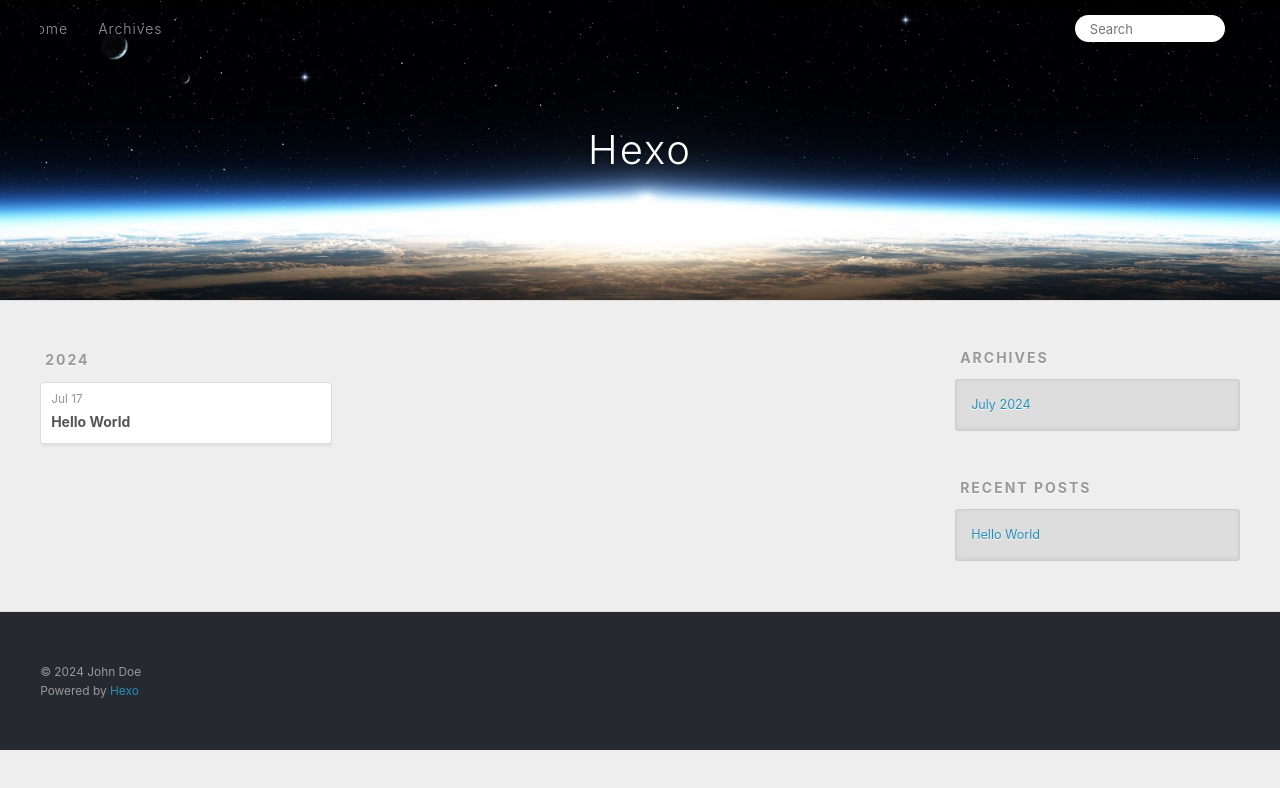
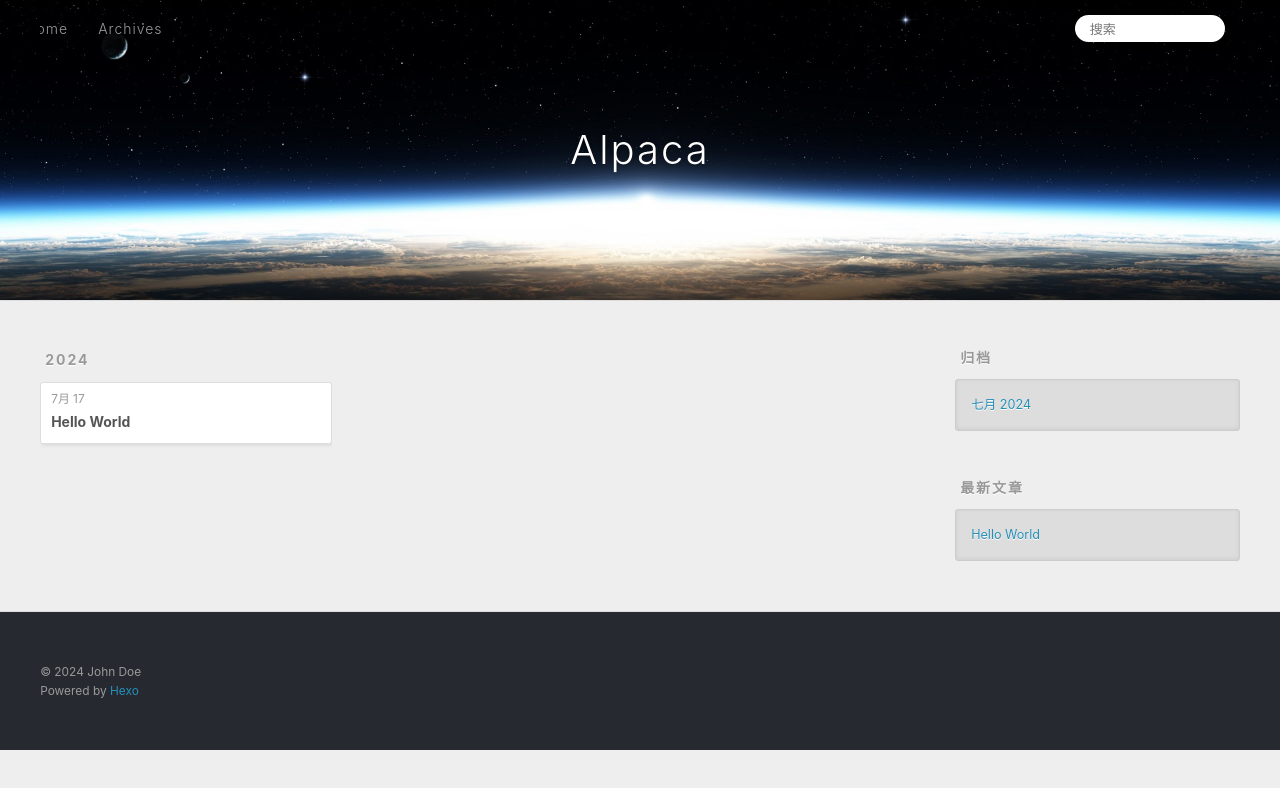
Before and after one commit to like-kk/Alpaca.Blog, a plain HTML site: page archives/index.html in a window 1280 px wide. Both pictures are taken after a click on the link 1232 px from the left and 27 px from the top of the page. Drawn offline with Linux system fonts and the light colour scheme.

Commit message:
Site updated: 2024-07-20 12:21:58

```diff
--- a/archives/index.html
+++ b/archives/index.html
@@ -4,17 +4,17 @@
   <meta charset="utf-8">
 
 
-  <title>Archives | Hexo</title>
+  <title>归档 | Alpaca</title>
   <meta name="viewport" content="width=device-width, initial-scale=1, shrink-to-fit=no">
   <meta property="og:type" content="website">
-<meta property="og:title" content="Hexo">
+<meta property="og:title" content="Alpaca">
 <meta property="og:url" content="http://example.com/archives/index.html">
-<meta property="og:site_name" content="Hexo">
-<meta property="og:locale" content="en_US">
+<meta property="og:site_name" content="Alpaca">
+<meta property="og:locale" content="zh_CN">
 <meta property="article:author" content="John Doe">
 <meta name="twitter:card" content="summary">
 
-    <link rel="alternate" href="/atom.xml" title="Hexo" type="application/atom+xml">
+    <link rel="alternate" href="/atom.xml" title="Alpaca" type="application/atom+xml">
 
 
     <link rel="shortcut icon" href="/favicon.png">
@@ -39,7 +39,7 @@
   <div id="header-outer" class="outer">
     <div id="header-title" class="inner">
       <h1 id="logo-wrap">
-        <a href="/" id="logo">Hexo</a>
+        <a href="/" id="logo">Alpaca</a>
       </h1>
 
     </div>
@@ -55,12 +55,12 @@
       <nav id="sub-nav">
 
 
-          <a class="nav-icon" href="/atom.xml" title="RSS Feed"><span class="fa fa-rss"></span></a>
+          <a class="nav-icon" href="/atom.xml" title="RSS 订阅"><span class="fa fa-rss"></span></a>
 
-        <a class="nav-icon nav-search-btn" title="Search"><span class="fa fa-search"></span></a>
+        <a class="nav-icon nav-search-btn" title="搜索"><span class="fa fa-search"></span></a>
       </nav>
       <div id="search-form-wrap">
-        <form action="//google.com/search" method="get" accept-charset="UTF-8" class="search-form"><input type="search" name="q" class="search-form-input" placeholder="Search"><button type="submit" class="search-form-submit">&#xF002;</button><input type="hidden" name="sitesearch" value="http://example.com"></form>
+        <form action="//google.com/search" method="get" accept-charset="UTF-8" class="search-form"><input type="search" name="q" class="search-form-input" placeholder="搜索"><button type="submit" class="search-form-submit">&#xF002;</button><input type="hidden" name="sitesearch" value="http://example.com"></form>
       </div>
     </div>
   </div>
@@ -84,7 +84,7 @@
   <div class="archive-article-inner">
     <header class="archive-article-header">
       <a href="/2024/07/17/hello-world/" class="archive-article-date">
-  <time class="dt-published" datetime="2024-07-17T10:45:39.426Z" itemprop="datePublished">Jul 17</time>
+  <time class="dt-published" datetime="2024-07-17T10:45:39.426Z" itemprop="datePublished">7月 17</time>
 </a>
 
 
@@ -116,9 +116,9 @@
 
 
   <div class="widget-wrap">
-    <h3 class="widget-title">Archives</h3>
+    <h3 class="widget-title">归档</h3>
     <div class="widget">
-      <ul class="archive-list"><li class="archive-list-item"><a class="archive-list-link" href="/archives/2024/07/">July 2024</a></li></ul>
+      <ul class="archive-list"><li class="archive-list-item"><a class="archive-list-link" href="/archives/2024/07/">七月 2024</a></li></ul>
     </div>
   </div>
 
@@ -126,7 +126,7 @@
 
 
   <div class="widget-wrap">
-    <h3 class="widget-title">Recent Posts</h3>
+    <h3 class="widget-title">最新文章</h3>
     <div class="widget">
       <ul>
 
```
Also changed, not shown: 2024/07/17/hello-world/index.html (+12 -12 lines), archives/2024/07/index.html (+13 -13 lines), archives/2024/index.html (+13 -13 lines), index.html (+13 -13 lines).
